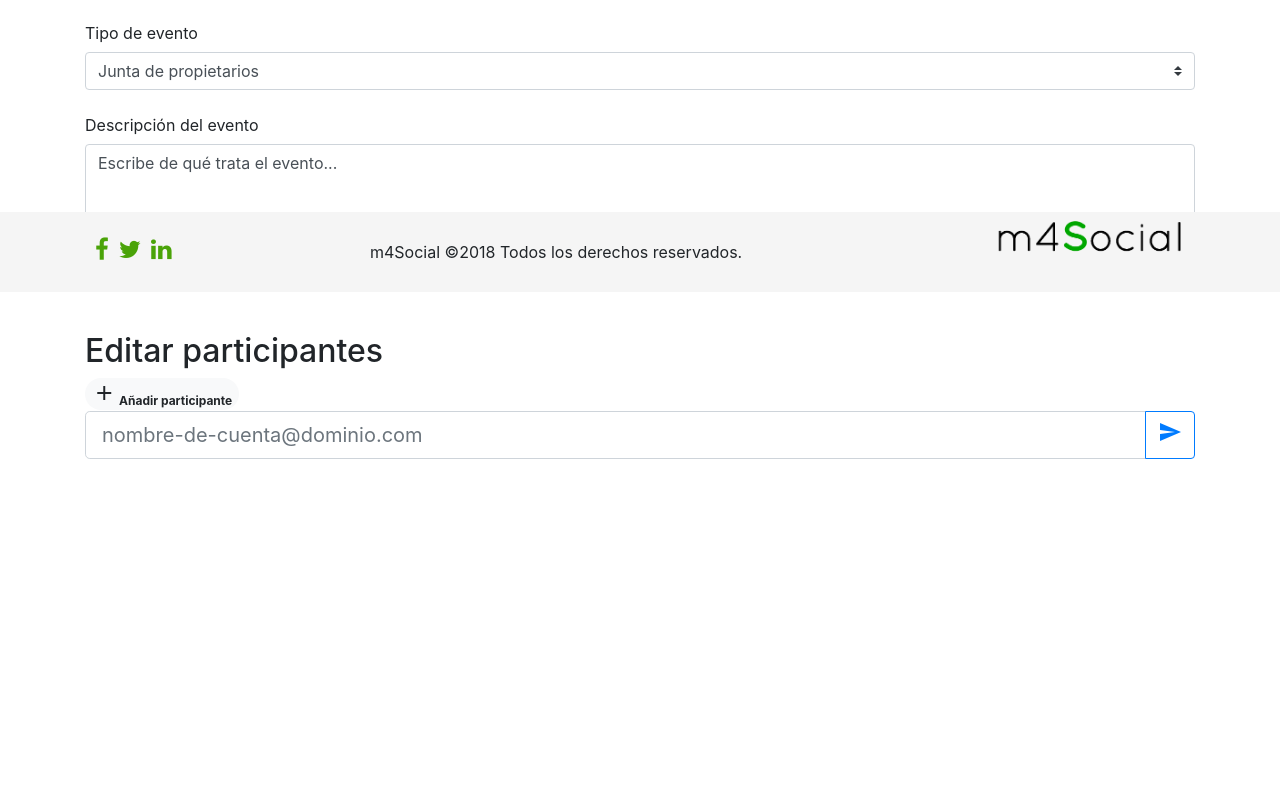
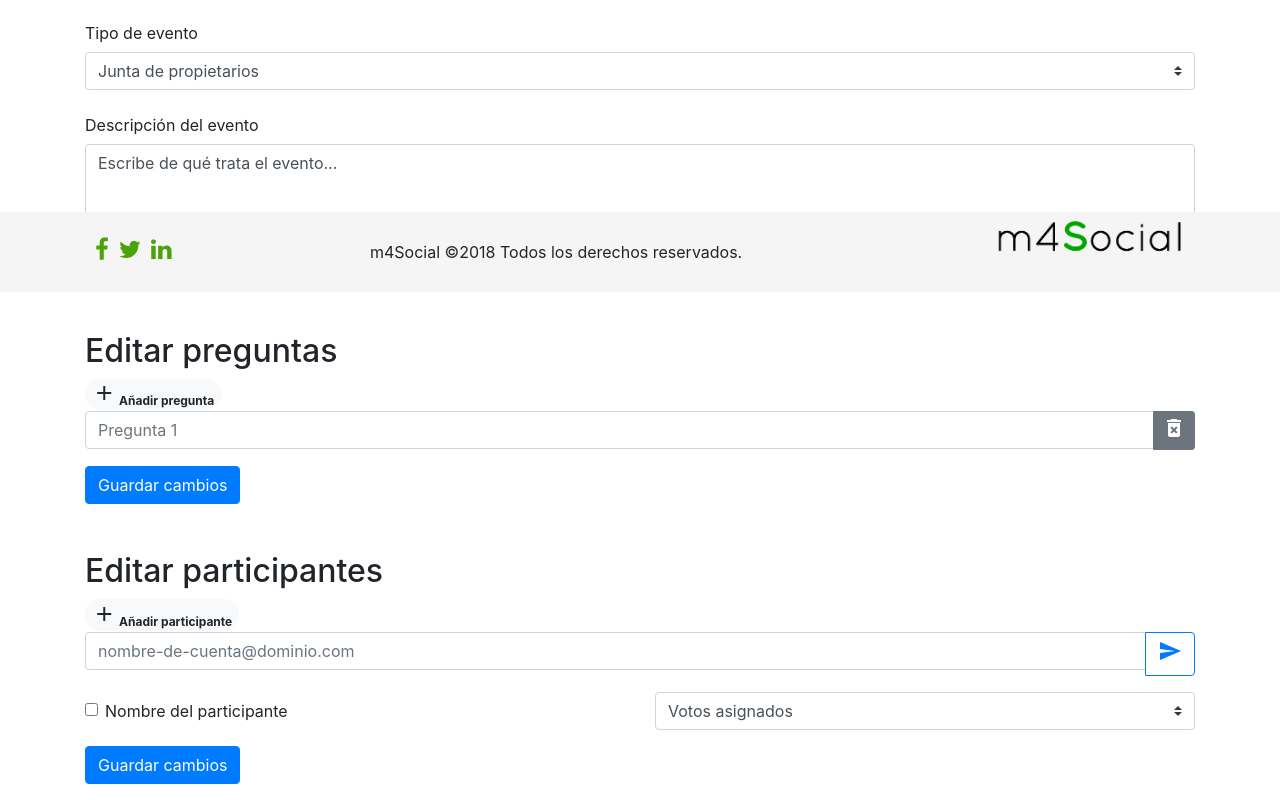
Before and after one commit to Guillemduno/hotvote, an Angular app: page /entityEditEvent in a window 1280 px wide. Shown: the part 508-1308 px from the top of the page. Before the commit the page ends 983 px from the top, so only its background shows below. Built offline with nearby package versions, Linux system fonts and the light colour scheme.

Commit message:
Quito clase que no corresponde a los botones en Entidad Evento.
Finalizo la página de editar Evento

```diff
--- a/src/app/entity-edit-event/entity-edit-event.component.html
+++ b/src/app/entity-edit-event/entity-edit-event.component.html
@@ -11,7 +11,7 @@
     </div>
     <div class="form-group">
       <label for="tituloEvento" class="col-form-label">Nombre del evento</label>
-      <input class="form-control" type="text" value="Título del evento" id="tituloEvento">
+      <input class="form-control" type="text" placeholder="Título del evento" id="tituloEvento">
     </div>
     <div class="form-group row">
       <label for="fechaInicioEvento" class="col-md-2 col-lg-2 col-sm-12 col-form-label">Fecha de inicio</label>
@@ -38,14 +38,49 @@
     </div>
     <button class="btn btn-primary" type="submit">Guardar cambios</button>
   </form>
+  <h2 class="mt-5">Editar preguntas</h2>
+  <a href="#"><span class="badge badge-pill badge-light"><i class="material-icons">add</i> Añadir pregunta</span></a>
+  <form action="post" id="editarPregunta" class="form-group">
+    <div class="form-group">
+      <div class="input-group mb-3">
+        <input class="form-control" type="text" placeholder="Pregunta 1" id="tituloEvento">
+        <div class="input-group-append">
+          <button type="button" class="btn btn-secondary btn-sm"><i class="material-icons">delete_forever</i></button>
+        </div>
+      </div>
+    </div>
+    <button class="btn btn-primary" type="submit">Guardar cambios</button>
+  </form>
   <h2 class="mt-5">Editar participantes</h2>
   <a href="#"><span class="badge badge-pill badge-light"><i class="material-icons">add</i> Añadir participante</span></a>
   <form action="post" id="anadirParticipante" class="form-group">
     <div class="input-group mb-3">
-      <input type="email" class="form-control form-control-lg" placeholder="nombre-de-cuenta@dominio.com" aria-label="Cuenta de correo del usuario">
+      <input type="email" class="form-control" placeholder="nombre-de-cuenta@dominio.com" aria-label="Cuenta de correo del usuario">
       <div class="input-group-append">
         <button class="btn btn-outline-primary" type="button"><span class="material-icons">send</span></button>
       </div>
     </div>
   </form>
+  <form action="post" id="editarParticipante" class="form-group">
+    <div class="form-group row align-items-center">
+      <div class="col-sm-6">
+        <div class="form-check">
+          <input class="form-check-input" type="checkbox" id="numParticipante">
+          <label class="form-check-label" for="numParticipante">
+            Nombre del participante
+          </label>
+        </div>
+      </div>
+      <div class="col-sm-6">
+        <select class="custom-select" id="votosAsignados">
+          <option selected>Votos asignados</option>
+          <option value="1">Uno</option>
+          <option value="2">Dos</option>
+          <option value="3">Tres</option>
+        </select>
+      </div>
+    </div>
+    <button class="btn btn-primary" type="submit">Guardar cambios</button>
+  </form>
+
 </div>
--- a/src/app/entity-event/entity-event.component.html
+++ b/src/app/entity-event/entity-event.component.html
@@ -25,8 +25,8 @@
               <p>Lorem ipsum dolor sit amet, consectetur adipiscing elit. Sed lacus est, viverra at nulla et, aliquam tincidunt dui. Nulla quis odio a velit rhoncus tincidunt ut sit amet magna.</p>
             </td>
             <td>
-                <button type="button" class="btn btn-primary btn-sm" disabled><i class="small material-icons">mode_edit</i></button>
-                <button type="button" class="btn btn-secondary btn-sm" disabled><i class="small material-icons">delete_forever</i></button>
+                <button type="button" class="btn btn-primary btn-sm" disabled><i class="material-icons">mode_edit</i></button>
+                <button type="button" class="btn btn-secondary btn-sm" disabled><i class="material-icons">delete_forever</i></button>
               </td>
           </tr>
           <tr>
@@ -39,8 +39,8 @@
               <p>Lorem ipsum dolor sit amet, consectetur adipiscing elit. Sed lacus est, viverra at nulla et, aliquam tincidunt dui. Nulla quis odio a velit rhoncus tincidunt ut sit amet magna.</p>
             </td>
             <td>
-              <button type="button" class="btn btn-primary btn-sm" routerLink="/entityEditEvent"><i class="small material-icons">mode_edit</i></button>
-              <button type="button" class="btn btn-secondary btn-sm" data-toggle="modal" data-target="#deleteEvent"><i class="small material-icons">delete_forever</i></button>
+              <button type="button" class="btn btn-primary btn-sm" routerLink="/entityEditEvent"><i class="material-icons">mode_edit</i></button>
+              <button type="button" class="btn btn-secondary btn-sm" data-toggle="modal" data-target="#deleteEvent"><i class="material-icons">delete_forever</i></button>
             </td>
           </tr>
         </tbody>
```
